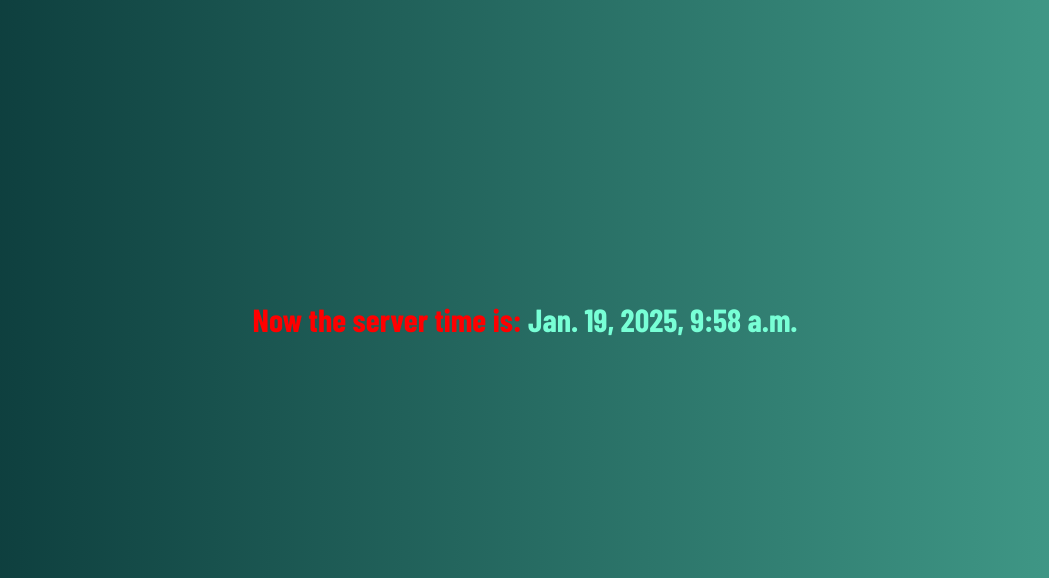
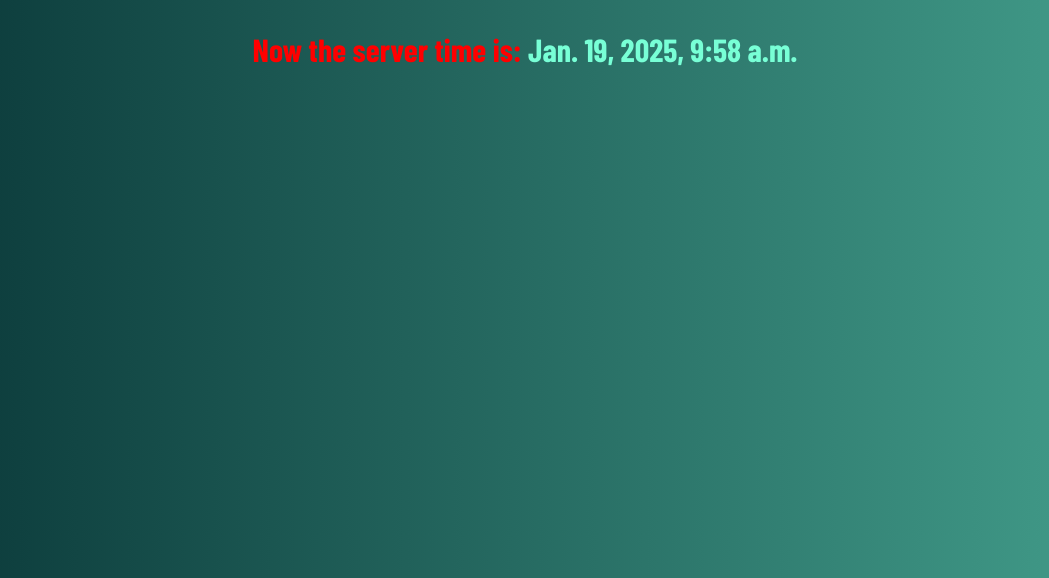
Before and after one commit to SRIRAMJANJANAM/timeproject, a Django app: page / in a window 1280 px wide. Shown: the top 578 px of the page, without its empty margins (115-1164 px from the left). Run offline with Django 5.2, Linux system fonts and the light colour scheme; some web fonts are replaced.

Commit message:
'timeproject'

```diff
--- a/templates/testapp/date.html
+++ b/templates/testapp/date.html
@@ -16,7 +16,7 @@
             font-family: "Barlow Condensed", serif;
         }
         center{
-            margin-top: 300px;
+            margin-top: 30px;
         }
         body{
             background: repeating-linear-gradient(to left,#44A08D,#093637)
```
